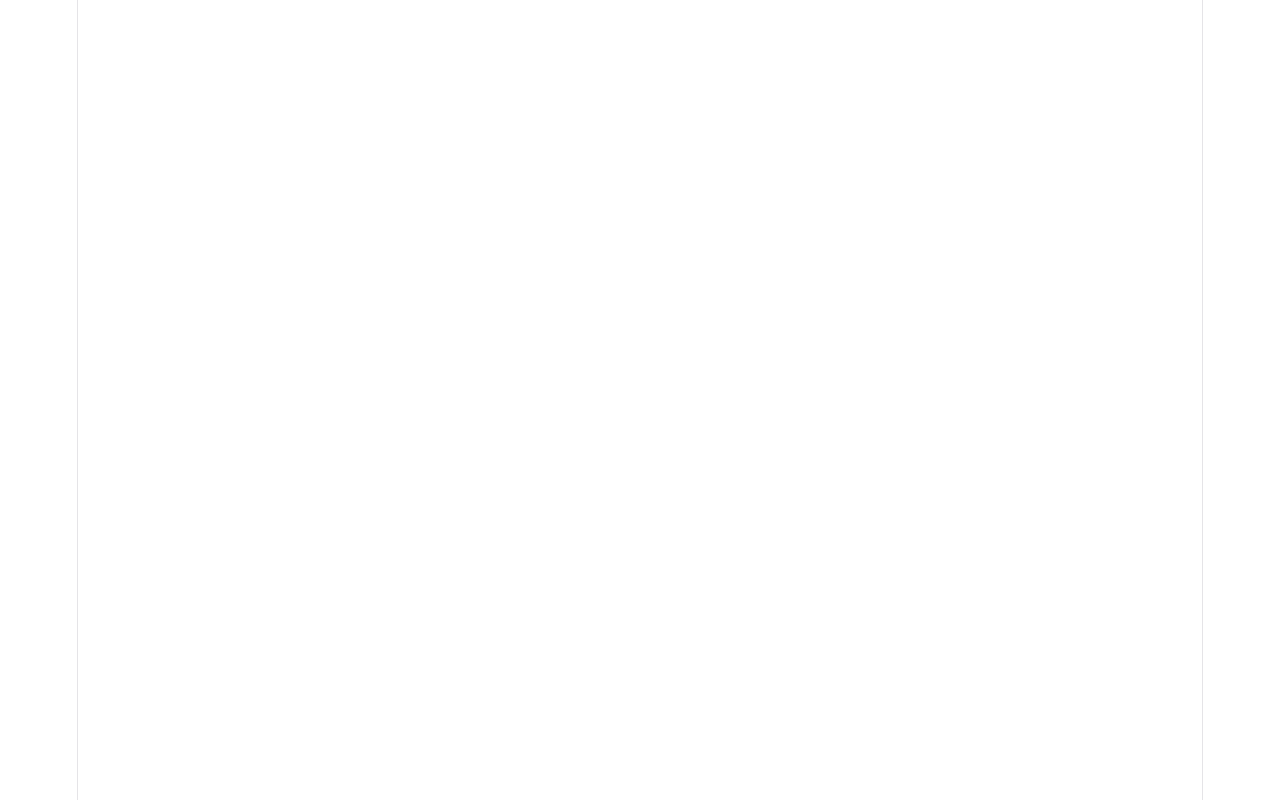
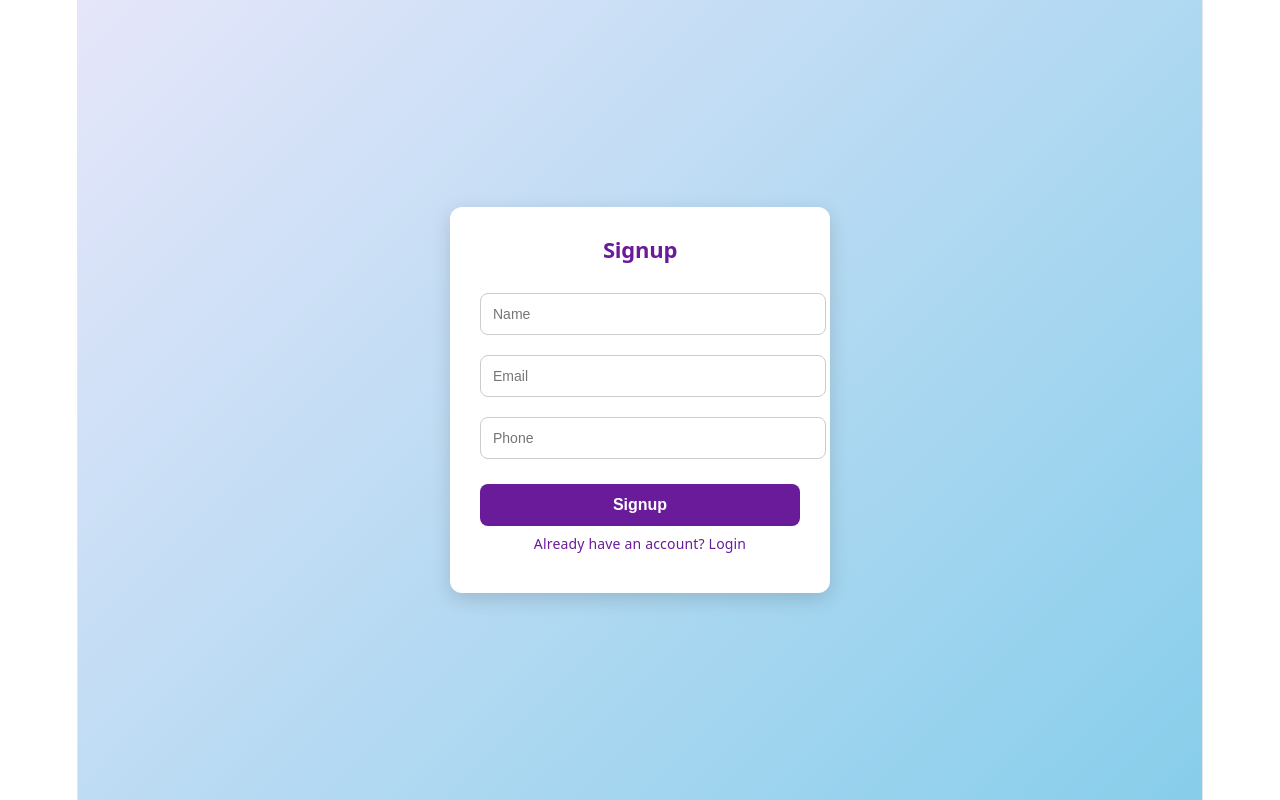
Before and after one commit to karunkumarseeram/church-ai-platform, a React app in the folder frontend/: page /signup in a window 1280 px wide. Before the commit this address had no page. Built offline with nearby package versions, Linux system fonts and the light colour scheme; the HTML template or start-up script is replaced by a standard one.

Commit message:
some pending in style and background color

```diff
--- a/frontend/src/App.jsx
+++ b/frontend/src/App.jsx
@@ -8,10 +8,13 @@ import Live from "./pages/Live";
 import { AuthProvider, AuthContext } from "./context/AuthContext";
 import { useContext } from "react";
 import Layout from "./components/Layout";
+import Signup from "./pages/Signup";
 
 function PrivateRoute({ children }) {
+  console.log("children",children)
   const { token } = useContext(AuthContext);
-  return token ? children : <Navigate to="/" />;
+  console.log("token",token)
+  return token || flag ? children : <Navigate to="/" />;
 }
 
 function App() {
@@ -19,7 +22,7 @@ function App() {
     <AuthProvider>
       <BrowserRouter>
         <Routes>
-          <Route path="/" element={<Login />} />
+          <Route path="/" element={<Login/>} />
 
           <Route
             path="/dashboard"
@@ -29,6 +32,15 @@ function App() {
               </PrivateRoute>
             }
           />
+
+            {/* <Route
+            path="/signup"
+            element={
+              <PrivateRoute>
+                <Layout><Signup/></Layout>
+              </PrivateRoute>
+            }
+          /> */}
 
           <Route
             path="/members"
@@ -63,6 +75,12 @@ function App() {
               <PrivateRoute>
                 <Layout><Live /></Layout>
               </PrivateRoute>
+            }
+          />
+          <Route
+            path="/signup"
+            element={
+                <Signup />
             }
           />
         </Routes>
--- a/frontend/src/pages/Login.jsx
+++ b/frontend/src/pages/Login.jsx
@@ -2,42 +2,142 @@ import { useState, useContext } from "react";
 import API from "../services/api";
 import { AuthContext } from "../context/AuthContext";
 import { useNavigate } from "react-router-dom";
+import Signup from "./Signup";
 
 export default function Login() {
   const [email, setEmail] = useState("");
   const [otp, setOtp] = useState("");
   const [step, setStep] = useState(1);
+  const [error, setError] = useState("");
+
   const { login } = useContext(AuthContext);
   const navigate = useNavigate();
 
+  // 🔹 Send OTP
   const sendOtp = async () => {
-    await API.post("/auth/send-otp", { email });
+    try {
+      const res = await API.post("/auth/send-otp", { email });
+
+      if (res.data.error) {
+        setError(res.data.error);
+        return;
+      }
+
       setStep(2);
+      setError("");
+    } catch (err) {
+      setError("Failed to send OTP");
+    }
   };
 
+  // 🔹 Verify OTP
   const verifyOtp = async () => {
+    try {
       const res = await API.post("/auth/verify-otp", { email, otp });
+
+      if (res.data.error) {
+        setError(res.data.error);
+        return;
+      }
+
       login(res.data.access_token);
+
+      // 🔥 Role-based redirect
+      if (res.data.role === "ADMIN") {
         navigate("/dashboard");
+      } else {
+        navigate("/dashboard"); // later you can change to user page
+      }
+
+    } catch (err) {
+      setError("Invalid OTP");
+    }
   };
 
   return (
-    <div style={{ padding: 50 }}>
-      <h2>FFT Church Login</h2>
+    <div style={styles.container}>
+      <div style={styles.card}>
+        <img src="/logo.png" width={70} />
+        <h2>FFT Church</h2>
+        <p>HIM We Proclaim</p>
+
+        {error && <p style={{ color: "red" }}>{error}</p>}
 
         {step === 1 && (
           <>
-          <input placeholder="Email" onChange={(e) => setEmail(e.target.value)} />
-          <button onClick={sendOtp}>Send OTP</button>
+            <input
+              style={styles.input}
+              placeholder="Enter Email"
+              onChange={(e) => setEmail(e.target.value)}
+            />
+            <button style={styles.button} onClick={sendOtp}>
+              Send OTP
+            </button>
           </>
         )}
 
         {step === 2 && (
           <>
-          <input placeholder="OTP" onChange={(e) => setOtp(e.target.value)} />
-          <button onClick={verifyOtp}>Verify</button>
+            <input
+              style={styles.input}
+              placeholder="Enter OTP"
+              onChange={(e) => setOtp(e.target.value)}
+            />
+            <button style={styles.button} onClick={verifyOtp}>
+              Verify & Login
+            </button>
           </>
         )}
+
+        {/* 🔗 Navigation Links */}
+        <div style={{ marginTop: 20 }}>
+          <p style={styles.link} onClick={() =>{(navigate("/signup"))}}>
+            New Member? Signup
+          </p>
+
+          <p style={styles.link} onClick={() => navigate("/forgot")}>
+            Forgot Password?
+          </p>
+          {/* <Signup/> */}
+        </div>
+      </div>
     </div>
   );
 }
+
+// 🎨 Styles
+const styles = {
+  container: {
+    display: "flex",
+    height: "100vh",
+    justifyContent: "center",
+    alignItems: "center",
+    background: "#f5f5f5",
+  },
+  card: {
+    padding: 30,
+    width: 300,
+    textAlign: "center",
+    background: "#fff",
+    borderRadius: 10,
+    boxShadow: "0 0 10px rgba(0,0,0,0.1)",
+  },
+  input: {
+    width: "100%",
+    padding: 10,
+    margin: "10px 0",
+  },
+  button: {
+    width: "100%",
+    padding: 10,
+    background: "#6A1B9A",
+    color: "#fff",
+    border: "none",
+    cursor: "pointer",
+  },
+  link: {
+    color: "#6A1B9A",
+    cursor: "pointer",
+    margin: 5,
+  },
+};
--- /dev/null
+++ b/frontend/src/pages/Signup.jsx
@@ -0,0 +1,91 @@
+// pages/Signup.jsx
+import { useState } from "react";
+import API from "../services/api";
+
+export default function Signup() {
+  const [form, setForm] = useState({ name: "", email: "", phone: "" });
+
+  const handleSignup = async () => {
+    await API.post("/auth/signup", form);
+    alert("Request sent to admin");
+  };
+
+  return (
+    // <div style={styles.container}>
+    //   <h2>Signup</h2>
+    //   <input placeholder="Name" onChange={(e)=>setForm({...form,name:e.target.value})}/>
+    //   <input placeholder="Email" onChange={(e)=>setForm({...form,email:e.target.value})}/>
+    //   <input placeholder="Phone" onChange={(e)=>setForm({...form,phone:e.target.value})}/>
+    //   <button onClick={handleSignup}>Signup</button>
+    // </div>
+    <div style={styles.container}>
+  <div style={styles.card}>
+    <h2 style={styles.title}>Signup</h2>
+    <input style={styles.input} placeholder="Name" />
+    <input style={styles.input} placeholder="Email" />
+    <input style={styles.input} placeholder="Phone" />
+    <button style={styles.button}>Signup</button>
+    <p style={styles.link}>Already have an account? Login</p>
+  </div>
+</div>
+
+  );
+}
+
+
+const styles = {
+  container: {
+    display: "flex",
+    height: "100vh",
+    justifyContent: "center",
+    alignItems: "center",
+    background: "linear-gradient(135deg, #e6e6fa, #87ceeb)", // lavender to blue
+  },
+  card: {
+    padding: 30,
+    width: 320,
+    textAlign: "center",
+    background: "#fff",
+    borderRadius: 12,
+    boxShadow: "0 6px 20px rgba(0,0,0,0.15)",
+  },
+  title: {
+    marginBottom: 20,
+    color: "#6A1B9A", // deep lavender
+    fontSize: 22,
+    fontWeight: "bold",
+  },
+  input: {
+    width: "100%",
+    padding: 12,
+    margin: "10px 0",
+    border: "1px solid #ccc",
+    borderRadius: 8,
+    fontSize: 14,
+    outline: "none",
+  },
+  inputFocus: {
+    borderColor: "#87ceeb",
+  },
+  button: {
+    width: "100%",
+    padding: 12,
+    marginTop: 15,
+    background: "#6A1B9A",
+    color: "#fff",
+    fontSize: 16,
+    fontWeight: "bold",
+    border: "none",
+    borderRadius: 8,
+    cursor: "pointer",
+  },
+  buttonHover: {
+    background: "#4B0082", // darker indigo
+  },
+  link: {
+    color: "#6A1B9A",
+    cursor: "pointer",
+    margin: 5,
+    fontSize: 14,
+  },
+};
```
Also changed, not shown: frontend/src/pages/AdminUsers.jsx (added, +27 -0 lines), frontend/src/pages/ForgotPassword.jsx (added, +20 -0 lines), frontend/src/pages/ResetPassword.jsx (added, +19 -0 lines). Lines whose indentation alone changed are shown as unchanged.
